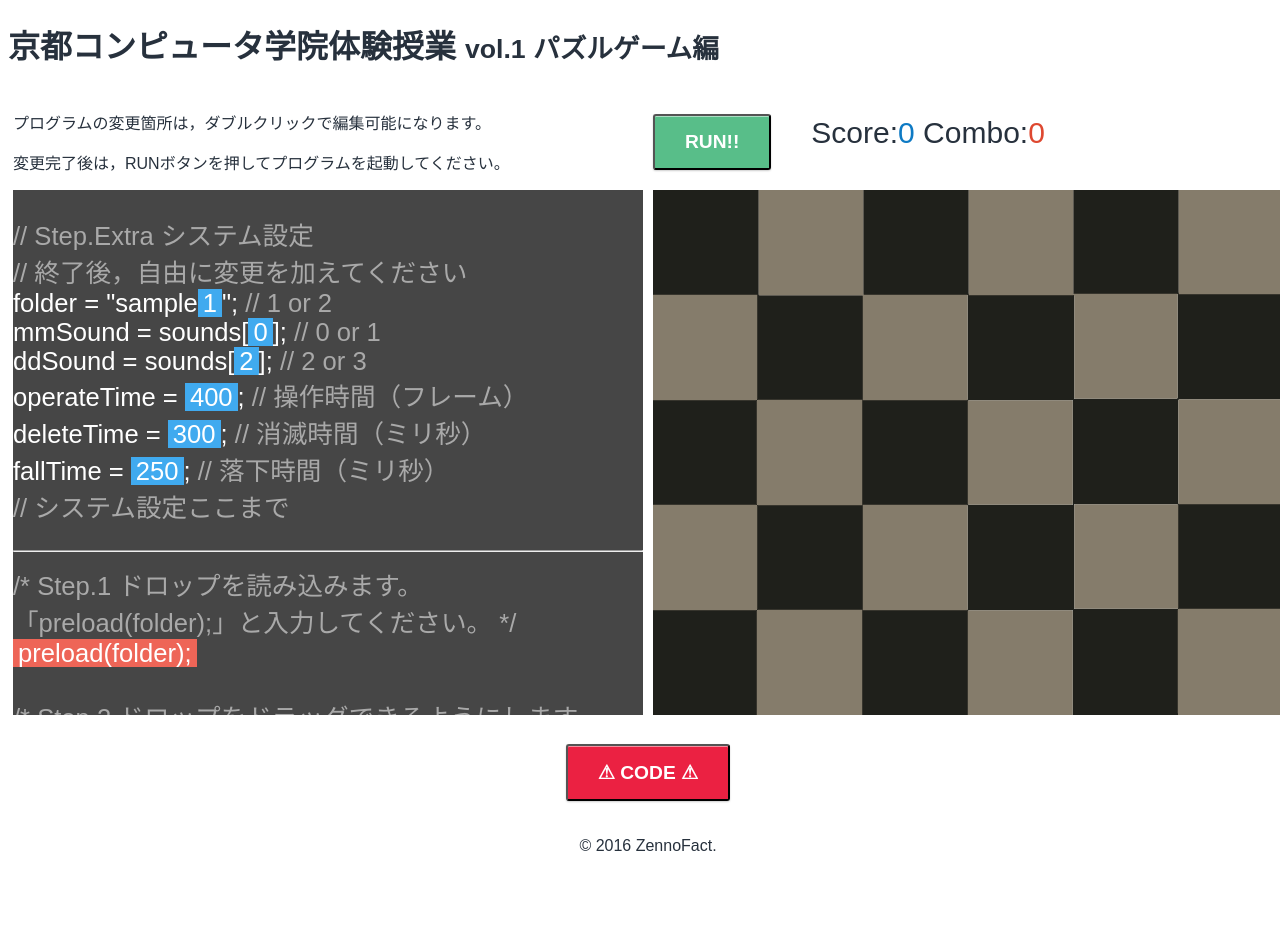
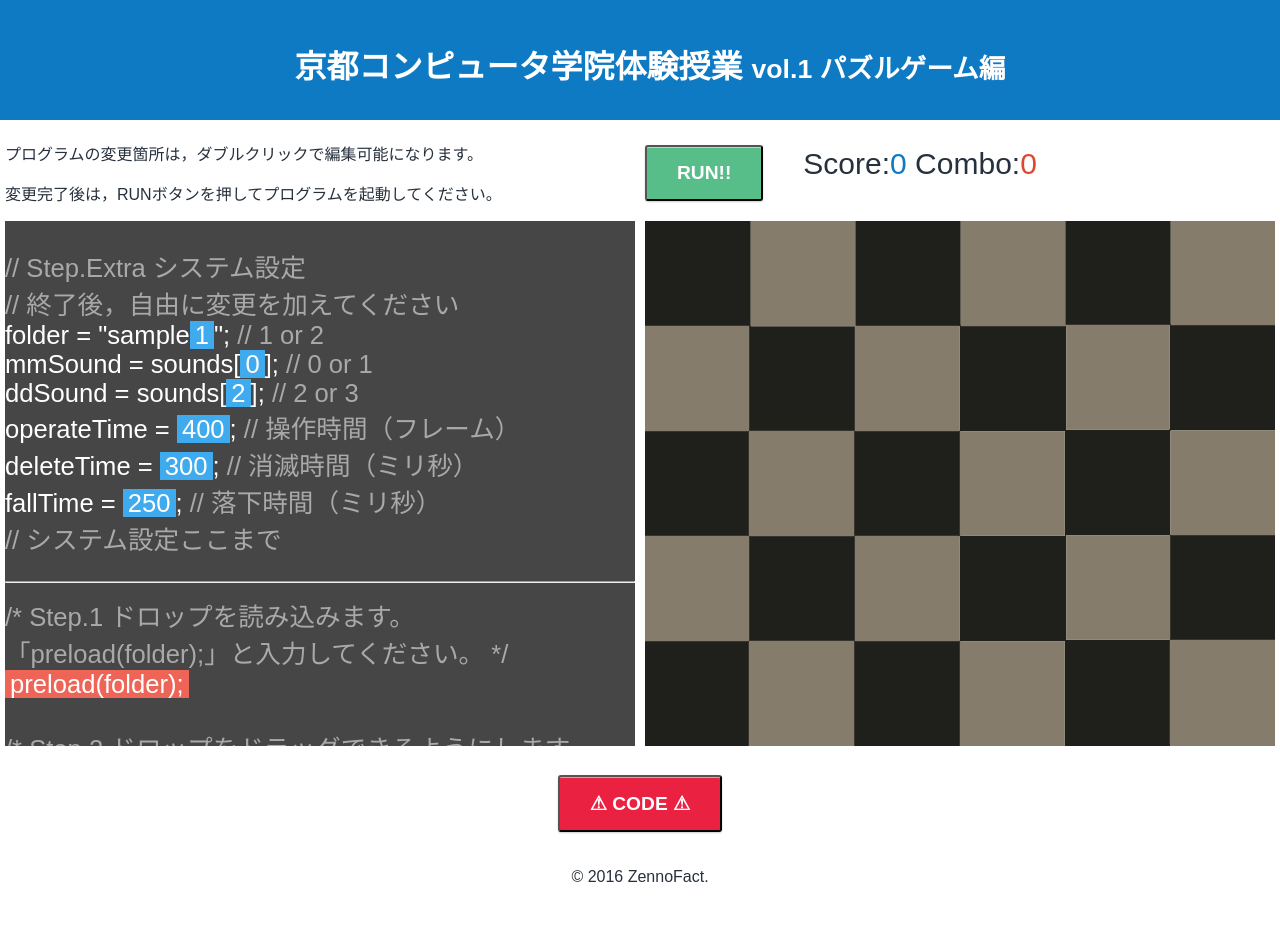
Before and after one commit to ZennoFact/puzzdra, a PHP site: page / in a window 1280 px wide. Shown: the top 931 px of the page. Run offline with PHP 8.4, Linux system fonts and the light colour scheme; some libraries are stand-ins or nearby versions.

Commit message:
[Modified] index.html header

```diff
--- a/css/style.css
+++ b/css/style.css
@@ -1,4 +1,6 @@
 html,body {
+  margin: 0;
+  padding: 0;
   font-family:"ヒラギノ角ゴ Pro W3","メイリオ",sans-serif;
   color: #27313D;
 }
@@ -12,6 +14,15 @@ html,body {
 .box {
   float: left;
   margin-right: 20px;
+}
+header {
+  width: 100%;
+  height: 100px;
+  background-color: #0E7AC4;
+  color: #ffffff;
+  padding-top: 20px;
+  padding-left: 10px;
+  text-align: center;
 }
 .score-string {
   margin-top: 22px;
--- a/index.html
+++ b/index.html
@@ -6,11 +6,11 @@
   <link rel="stylesheet" href="./css/style.css">
 </head>
 <body>
+  <header>
+    <h1>京都コンピュータ学院体験授業 <small>vol.1 パズルゲーム編</small></h1>
+  </header>
   <div class="wrapper">
     <div class="container">
-      <header>
-        <h1>京都コンピュータ学院体験授業 <small>vol.1 パズルゲーム編</small></h1>
-      </header>
       <div class="main clearfix">
         <section id="editor-area">
           <p>プログラムの変更箇所は，ダブルクリックで編集可能になります。</p>
```
